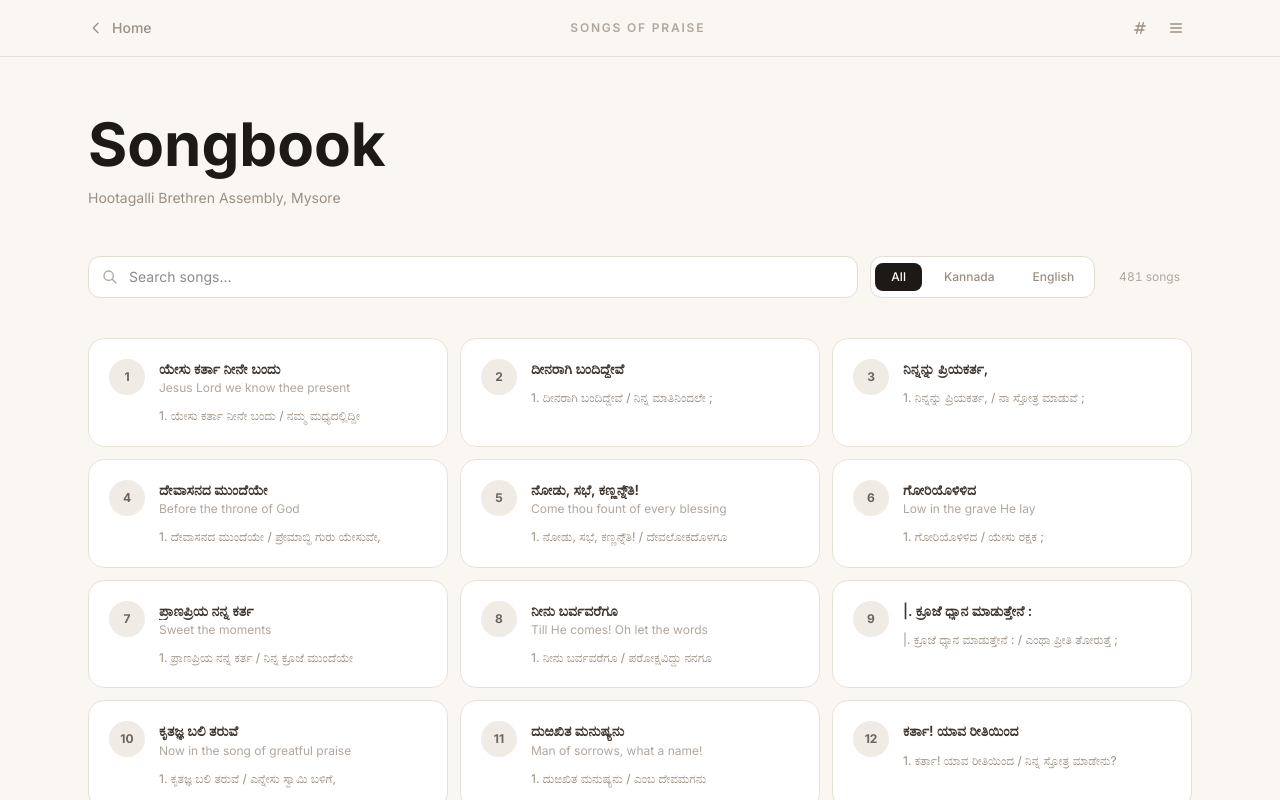
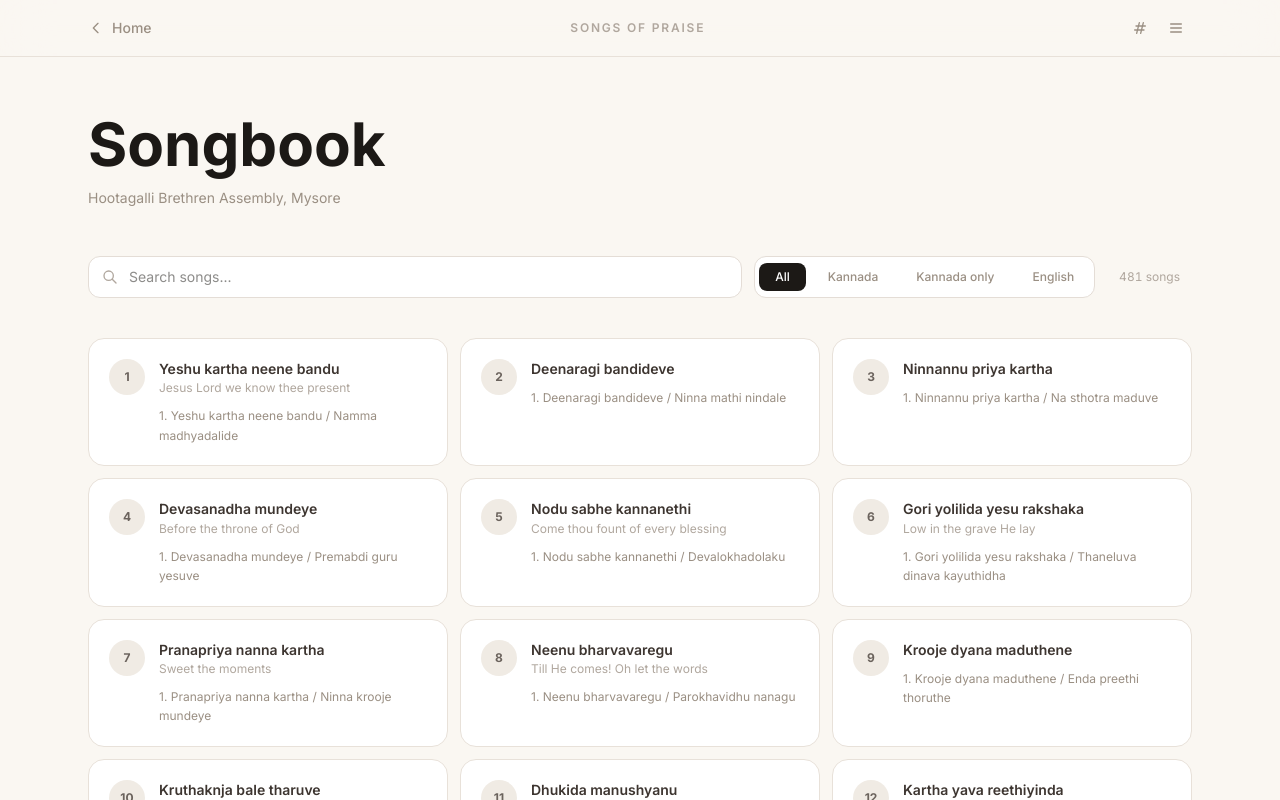
Before and after one commit to gs-py/Church_site, a React (Vite) app: page /songbook in a window 1280 px wide. Shown: the top 800 px of the page. Built offline with nearby package versions, Linux system fonts and the light colour scheme; a web font is replaced by a local one.

Commit message:
Add Kannada-only songbook tab

```diff
--- a/src/App.tsx
+++ b/src/App.tsx
@@ -86,6 +86,7 @@ function App() {
         <Route path="/" element={<HomePage />} />
         <Route path="/songbook" element={<Songbook />} />
         <Route path="/songbook/kannada" element={<Songbook />} />
+        <Route path="/songbook/kannada-only" element={<Songbook />} />
         <Route path="/songbook/english" element={<Songbook />} />
         <Route path="/songbook/song/:number" element={<SongPage />} />
         <Route path="/article/:id" element={<ArticlePage />} />
--- a/src/components/Songbook.tsx
+++ b/src/components/Songbook.tsx
@@ -6,17 +6,19 @@ import SEO from './SEO';
 
 const SONGS_PER_PAGE = 12;
 
-type FilterType = 'all' | 'kannada' | 'english';
+type FilterType = 'all' | 'kannada' | 'kannada-only' | 'english';
 type ViewMode = 'grid' | 'list';
 
 function filterFromPath(pathname: string): FilterType {
   if (pathname.endsWith('/kannada')) return 'kannada';
+  if (pathname.endsWith('/kannada-only')) return 'kannada-only';
   if (pathname.endsWith('/english')) return 'english';
   return 'all';
 }
 
 function pathForFilter(f: FilterType): string {
   if (f === 'kannada') return '/songbook/kannada';
+  if (f === 'kannada-only') return '/songbook/kannada-only';
   if (f === 'english') return '/songbook/english';
   return '/songbook';
 }
@@ -34,6 +36,12 @@ const seoForFilter = (filter: FilterType, count: number) => {
       description: `${count} Kannada praise songs and hymns from the Christian Brethren songbook. Kannada translated worship songs with full lyrics from Hootagalli Brethren Assembly, Mysore. ಕನ್ನಡ ಕ್ರೈಸ್ತ ಹಾಡುಗಳು.`,
       keywords: 'Kannada Christian songs, Kannada translated songbook, Kannada hymns, Kannada praise songs, Brethren Assembly Kannada songs, Kannada worship lyrics, ಕನ್ನಡ ಕ್ರೈಸ್ತ ಹಾಡುಗಳು, ಕನ್ನಡ ಸ್ತುತಿ ಗೀತೆಗಳು, Christian Brethren Kannada hymn book, Kannada church songs',
       path: '/songbook/kannada',
+    },
+    'kannada-only': {
+      title: 'Kannada Script Christian Songs - Brethren Assembly Songbook',
+      description: `${count} Christian songs transcribed in Kannada script from the scanned songbook. ಕನ್ನಡ ಲಿಪಿಯಲ್ಲಿರುವ ಕ್ರೈಸ್ತ ಹಾಡುಗಳು.`,
+      keywords: 'Kannada script Christian songs, Kannada hymn lyrics, ಕನ್ನಡ ಕ್ರೈಸ್ತ ಹಾಡುಗಳು, ಕನ್ನಡ ಸ್ತುತಿ ಗೀತೆಗಳು',
+      path: '/songbook/kannada-only',
     },
     english: {
       title: 'English Christian Hymns - Brethren Assembly Praise Songbook',
@@ -62,7 +70,8 @@ const Songbook = () => {
   const filteredSongs = useMemo(() => {
     let result = songs;
     if (filter === 'english') result = result.filter((s) => s.englishTitle);
-    else if (filter === 'kannada') result = result.filter((s) => s.kannadaLyrics || !s.englishTitle);
+    else if (filter === 'kannada') result = result.filter((s) => !s.englishTitle);
+    else if (filter === 'kannada-only') result = result.filter((s) => s.kannadaLyrics);
 
     if (searchQuery.trim()) {
       const q = searchQuery.toLowerCase();
@@ -373,10 +382,11 @@ const Songbook = () => {
           </div>
 
           {/* Filters */}
-          <div className="flex items-center gap-1.5 p-1 rounded-xl bg-white border" style={{ borderColor: '#E4DDD6' }}>
+          <div className="flex flex-wrap items-center gap-1.5 p-1 rounded-xl bg-white border" style={{ borderColor: '#E4DDD6' }}>
             {([
               { key: 'all' as const, label: 'All' },
               { key: 'kannada' as const, label: 'Kannada' },
+              { key: 'kannada-only' as const, label: 'Kannada only' },
               { key: 'english' as const, label: 'English' },
             ]).map(({ key, label }) => (
               <button
@@ -465,7 +475,7 @@ const Songbook = () => {
                         className="font-semibold text-sm leading-snug truncate transition-colors group-hover:text-[#1C1916]"
                         style={{ color: '#3D3530' }}
                       >
-                        {song.kannadaTitle || song.title}
+                        {filter === 'kannada-only' ? song.kannadaTitle || song.title : song.title}
                       </h3>
                       {song.englishTitle && (
                         <p className="text-xs mt-0.5 truncate" style={{ color: '#B0A79E' }}>
@@ -473,7 +483,7 @@ const Songbook = () => {
                         </p>
                       )}
                       <p className="text-xs mt-2.5 line-clamp-2 leading-relaxed" style={{ color: '#9A8F83' }}>
-                        {(song.kannadaLyrics || song.lyrics)
+                        {(filter === 'kannada-only' ? song.kannadaLyrics || song.lyrics : song.lyrics)
                           .split('\n')
                           .filter((l) => l.trim() && !/^\d+\.?\s*$/.test(l.trim()) && !l.trim().startsWith('(') && !l.trim().startsWith('-'))
                           .slice(0, 2)
@@ -509,7 +519,7 @@ const Songbook = () => {
                   </span>
                   <div className="min-w-0 flex-1">
                     <span className="text-sm font-medium truncate block" style={{ color: '#1C1916' }}>
-                      {song.kannadaTitle || song.title}
+                      {filter === 'kannada-only' ? song.kannadaTitle || song.title : song.title}
                     </span>
                   </div>
                   {song.englishTitle && (
```
